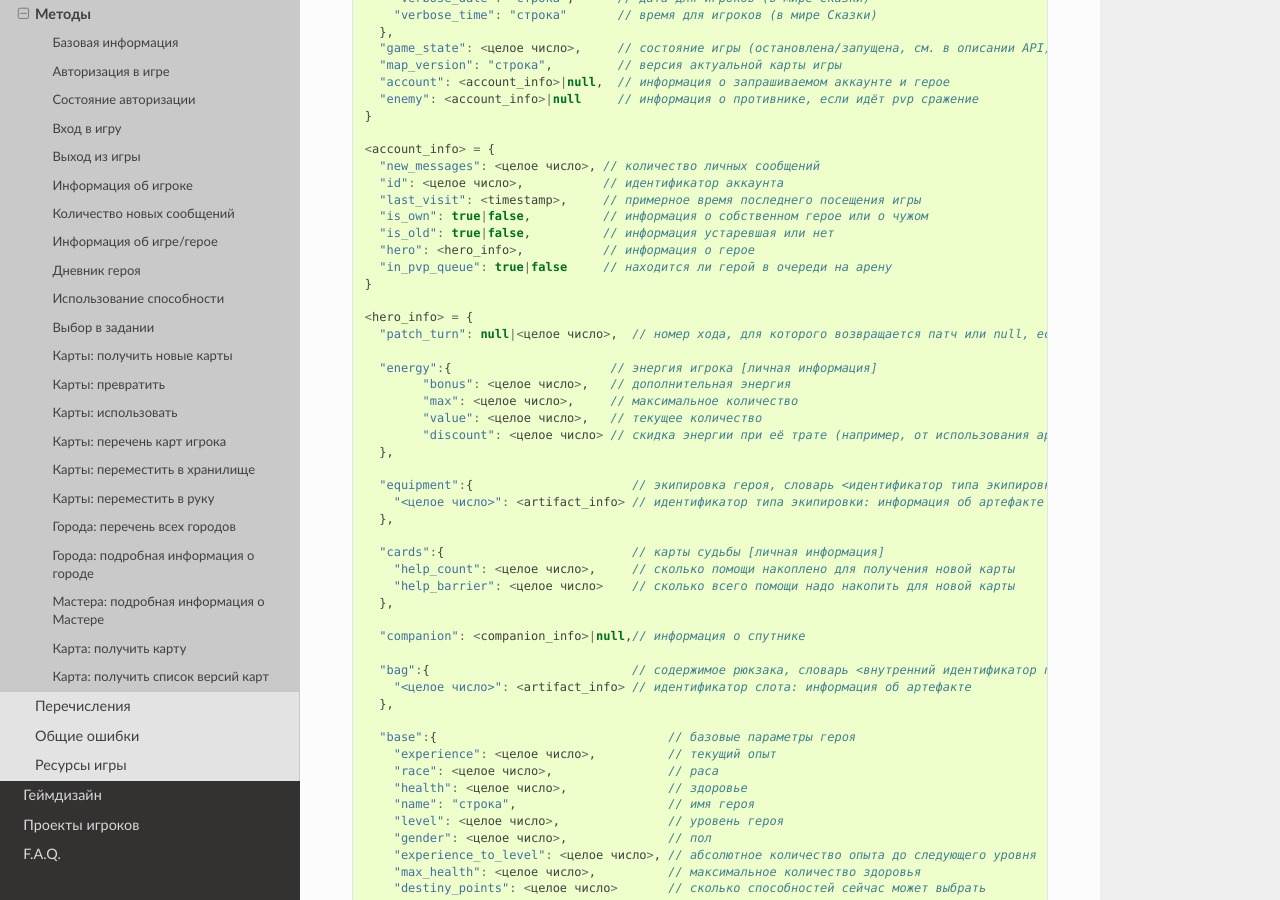
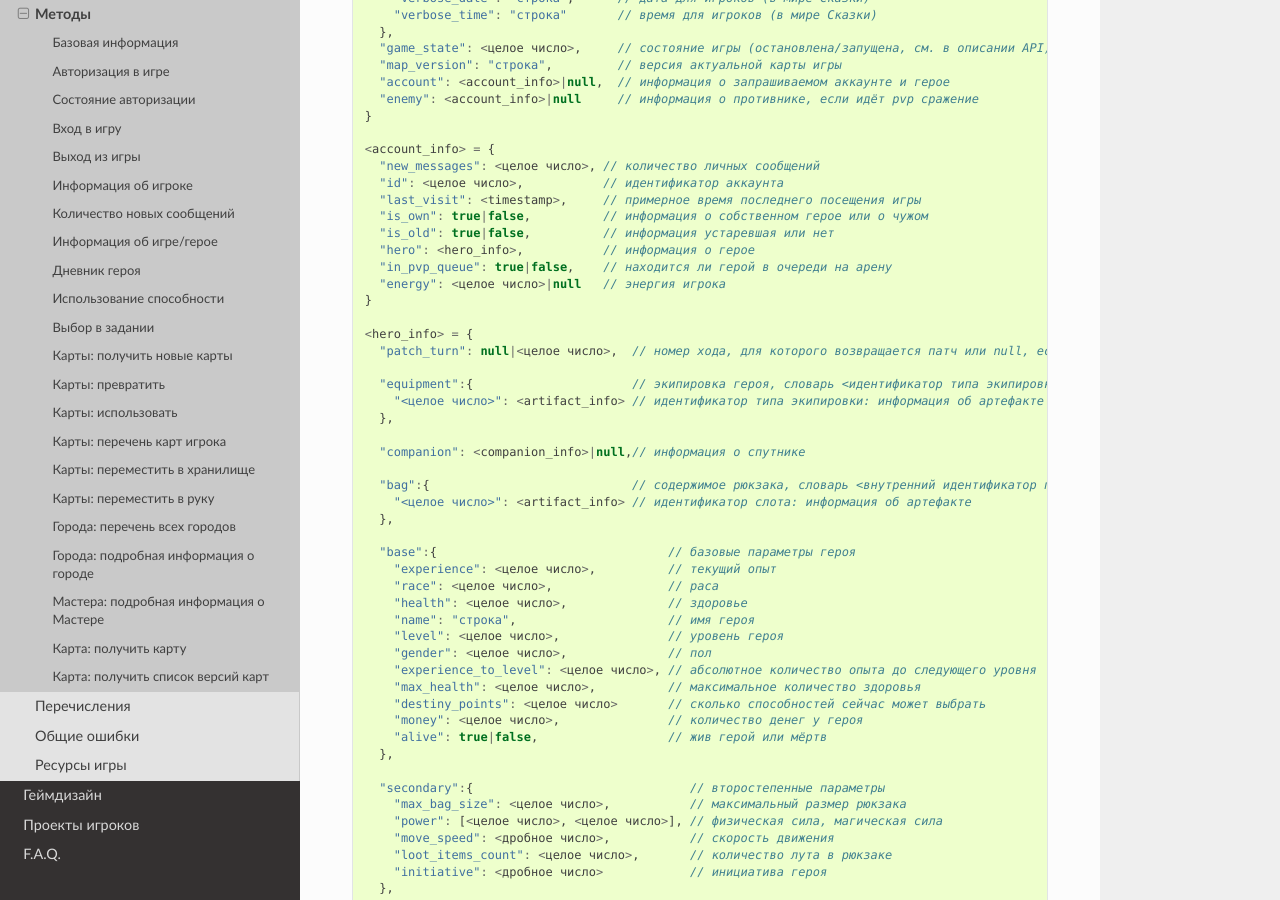
Before and after one commit to the-tale/tt_docs, a Sphinx documentation site: the page built from docs/source/external_api/methods.rst, in a window 1280 px wide and 900 px high, scrolled down 6212 px. Built offline with Sphinx 7.4.7 and the Read the Docs theme 2.0.0, drawn with Linux system fonts in a browser that asks for light colours.

```diff
--- a/docs/source/external_api/methods.rst
+++ b/docs/source/external_api/methods.rst
@@ -280,26 +280,15 @@
       "is_own": true|false,          // информация о собственном герое или о чужом
       "is_old": true|false,          // информация устаревшая или нет
       "hero": <hero_info>,           // информация о герое
-      "in_pvp_queue": true|false     // находится ли герой в очереди на арену
+      "in_pvp_queue": true|false,    // находится ли герой в очереди на арену
+      "energy": <целое число>|null   // энергия игрока
     }
 
     <hero_info> = {
       "patch_turn": null|<целое число>,  // номер хода, для которого возвращается патч или null, если информация полная
 
-      "energy":{                      // энергия игрока [личная информация]
-            "bonus": <целое число>,   // дополнительная энергия
-            "max": <целое число>,     // максимальное количество
-            "value": <целое число>,   // текущее количество
-            "discount": <целое число> // скидка энергии при её трате (например, от использования артефактов)
-      },
-
       "equipment":{                      // экипировка героя, словарь <идентификатор типа экипировки, информация об артефакте>
         "<целое число>": <artifact_info> // идентификатор типа экипировки: информация об артефакте
-      },
-
-      "cards":{                          // карты судьбы [личная информация]
-        "help_count": <целое число>,     // сколько помощи накоплено для получения новой карты
-        "help_barrier": <целое число>    // сколько всего помощи надо накопить для новой карты
       },
 
       "companion": <companion_info>|null,// информация о спутнике
```
Also changed, not shown: other parts of docs/source/external_api/methods.rst (+1 -1 lines).
